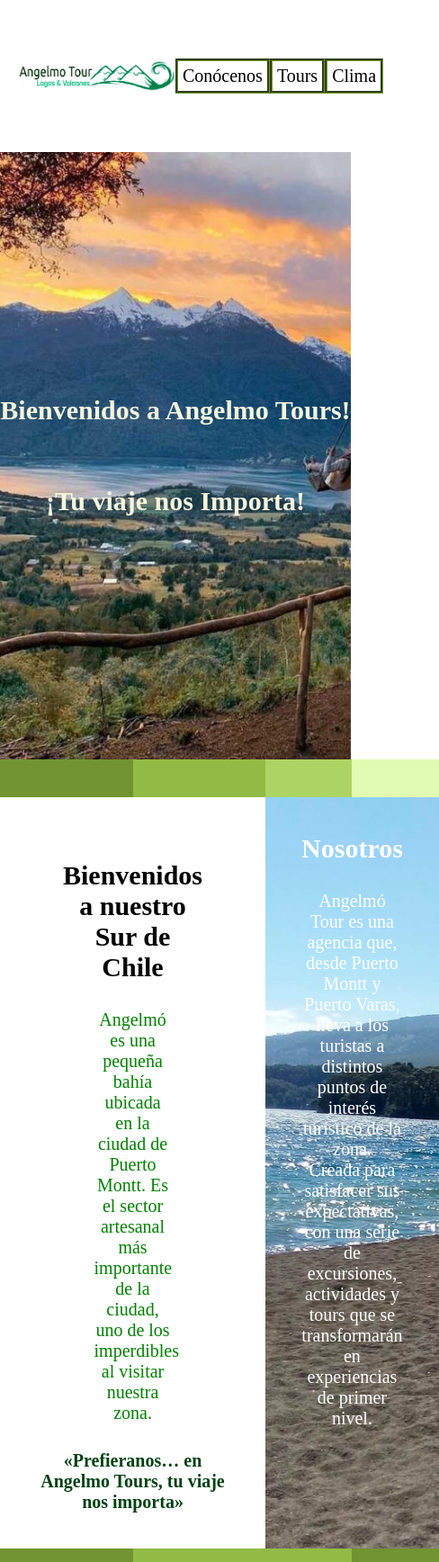
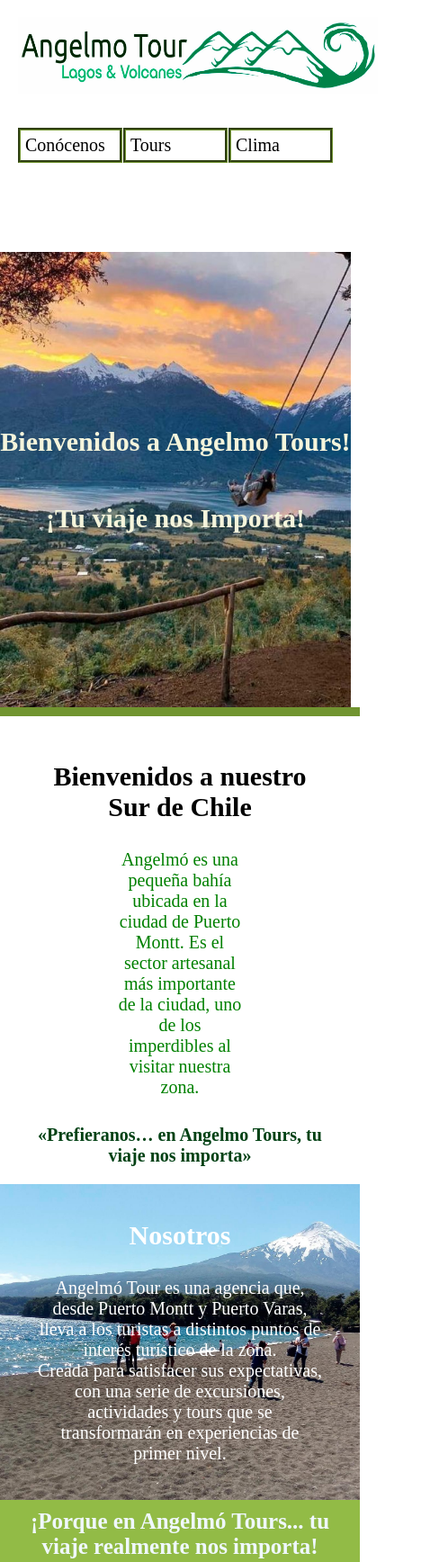
Before and after one commit to majocalvo/Proyecto_final, a plain HTML site: page index.html in a window 390 px wide. Shown: the top 1736 px of the page at 90% size, 488 px wide, since content can reach past the window. Drawn offline with Linux system fonts and the light colour scheme; no server answers.

Commit message:
ajuste css mobile

```diff
--- a/index.html
+++ b/index.html
@@ -6,9 +6,10 @@
     <meta http-equiv="X-UA-Compatible" content="IE=edge">
     <meta name="viewport" content="width=device-width, initial-scale=1.0">
     <meta http-equiv="Content-Security-Policy" content="upgrade-insecure-requests">
-    <link rel="stylesheet" href="mobile.css" media="screen and (min-width: 640px)">
-    <link rel="stylesheet" href="tablet.css" media="screen and (max-width: 640px) and (min-width: 1280px)">
     <link rel="stylesheet" href="style.css">
+    <link rel="stylesheet" href="mobile.css" media="screen and (max-width: 640px)">
+    <link rel="stylesheet" href="tablet.css" media="screen and (min-width: 640px) and (max-width: 1280px)">
+
 
     <title>Angelmo Tours</title>
 </head>
--- a/mobile.css
+++ b/mobile.css
@@ -1,43 +1,64 @@
 @media screen and (max-width: 640px) {
   nav {
     flex-wrap: wrap;
-    height: 400px;
+    height: 200px;
   }
 
   .inicio_logo {
-    min-width: 200px;
-    height: 150px;
+    width: 400px;
+
   }
   .inicio_menu {
-    width: 80px;
-    height: 5px;
+    width: 100px;
+
   }
 
   header {
-    height: 20vh;
-    width: 200px;
+    height: 60vh;
+    width: auto;
     margin-top: 80px;
     display: flex;
     flex-direction: column;
   }
 
+  .container {
+    min-width: 400px;
+
+  }
+
+  .container {
+    text-align: center;
+    display: grid;
+    grid-template-rows: 10px;
+    grid-template-columns: auto;
+    grid-template-areas:
+        "item1 "
+        "item3 "
+        "item5 "
+        "item6 "
+        "item7 "
+        "item8 "
+        "item9 ";
+}
+
   .item5 {
-    width: 16px;
-    padding: 0;
+    width: auto;
+    padding: 10px;
+    margin: 10px;
   }
 
   .item6 {
-    width: 16px;
+    width: auto;
+  }
+  .item8 {
+ padding: 10px;
   }
   .item_box_imagen {
     height: 150px;
   }
-  .container {
-    width: 100px;
-  }
 
   .container_footer {
-    width: 200px;
+    width: auto;
     flex-wrap: wrap;
   }
 }
--- a/tablet.css
+++ b/tablet.css
@@ -0,0 +1,4 @@
+@media screen and (min-width: 640px) and (max-width: 1280px) {
+
+
+}
```
